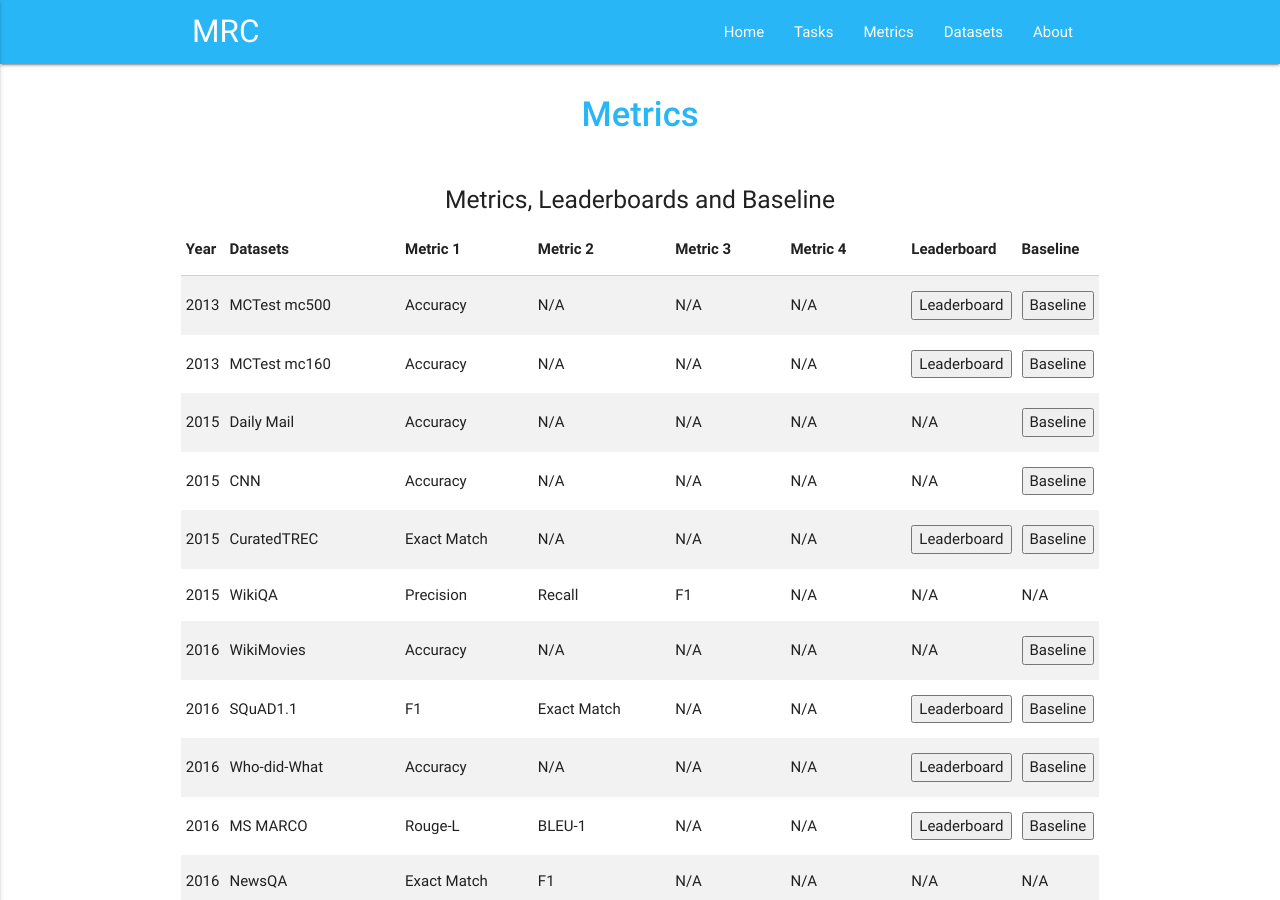
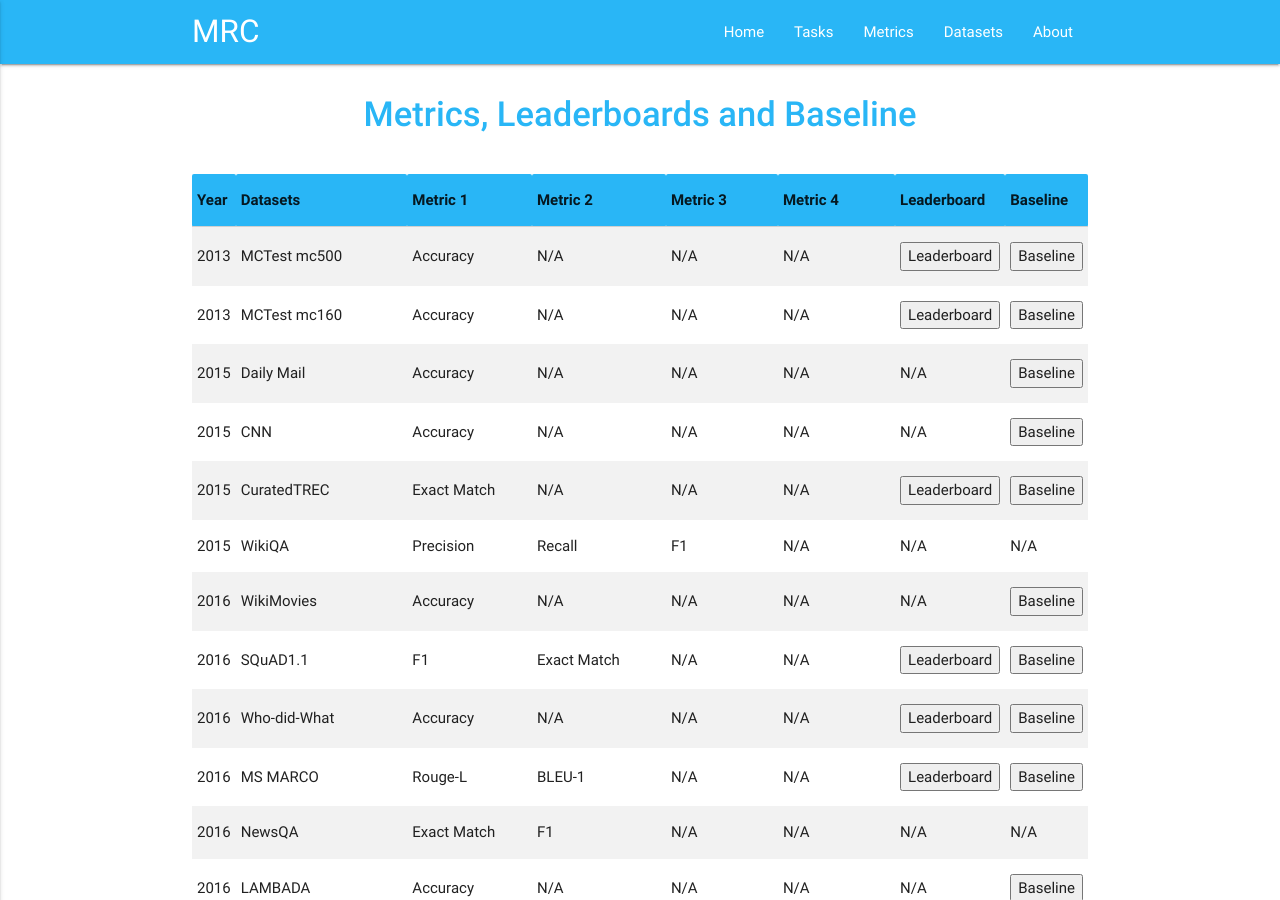
Before and after one commit to MRC-Datasets/MRC-Datasets.github.io, a Jekyll site: the page built from example2.md, in a window 1280 px wide and 900 px high. Built offline with Jekyll 4.4.1, drawn with Linux system fonts in a browser that asks for light colours.

Commit message:
Update example2.md

```diff
--- a/example2.md
+++ b/example2.md
@@ -6,14 +6,14 @@ permalink: /Metrics/
 
 
 
-<h1 class="page-title">{{ page.title | escape }}</h1>
+<h1 class="page-title">{{ "Metrics, Leaderboards and Baseline" | escape }}</h1>
 
  <div class="section"   align="center" >
-     <h5>Metrics, Leaderboards and Baseline</h5>
      <div class="row"  >
+	  <div class="col s12">
           <table align="center"  class="striped">
                <thead>
-                 <tr>
+     <tr bgcolor="#29b6f6">
         <th>Year</th>
         <th>Datasets</th>
         <th>Metric 1</th>
@@ -599,3 +599,4 @@ permalink: /Metrics/
             </table>
           </div>
     </div>
+	    </div>
```
